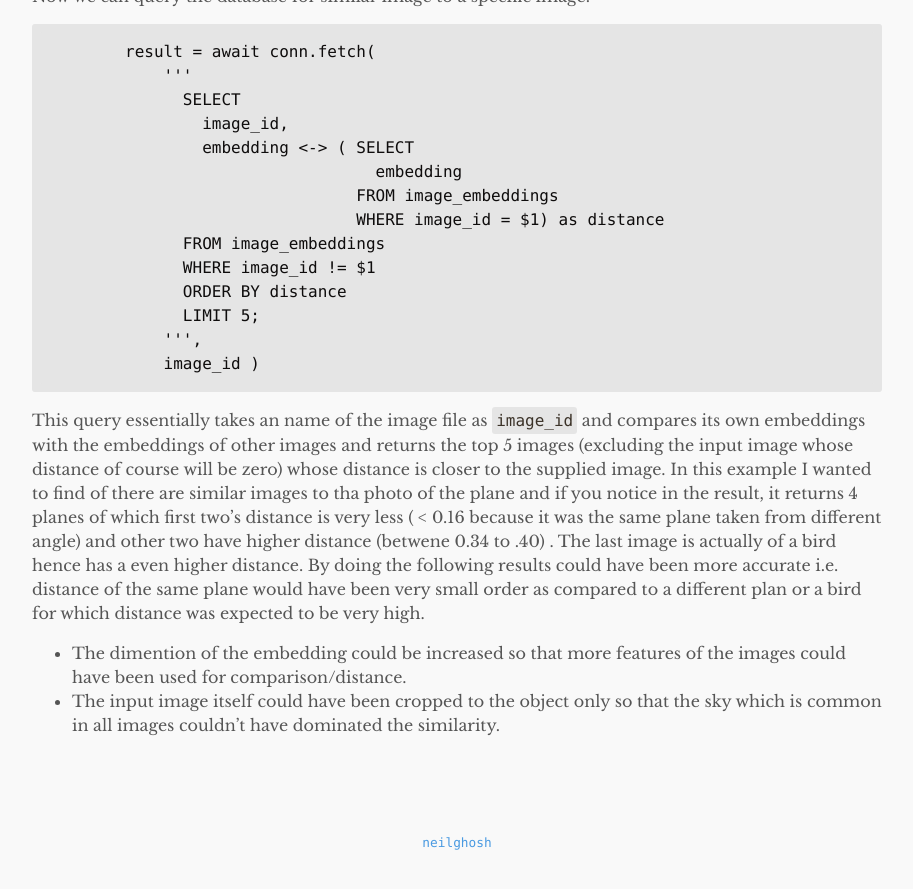
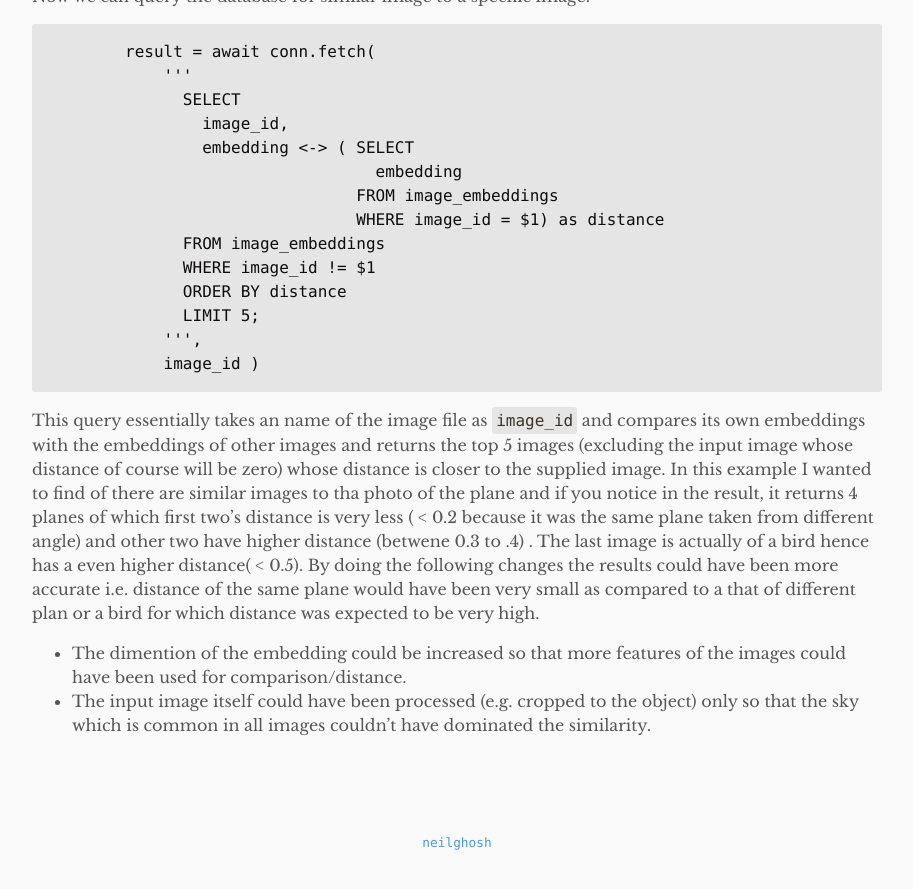
Before and after one commit to neilghosh/neilghosh.github.io, a Jekyll site: the page built from _posts/2023/2023-12-02-embeddings-prediction-using-vertext-ai-and-vector-database.md.md, in a window 1280 px wide and 900 px high, scrolled down 6364 px. Shown: the top 889 px of the window, without its empty margins (183-1096 px from the left). Built offline with Jekyll 4.4.1, drawn with Linux system fonts in a browser that asks for light colours.

Commit message:
_posts/2023/2023-12-02-embeddings-prediction-using-vertext-ai-and-vector-database.md.md updated from https://stackedit.io/

````diff
--- a/_posts/2023/2023-12-02-embeddings-prediction-using-vertext-ai-and-vector-database.md.md
+++ b/_posts/2023/2023-12-02-embeddings-prediction-using-vertext-ai-and-vector-database.md.md
@@ -177,12 +177,12 @@
             image_id )
 ```
 
-This query essentially takes an name of the image file as `image_id` and compares its own embeddings with the embeddings of other images and returns the top 5 images (excluding the input image whose distance of course will be zero) whose distance is closer to the supplied image. In this example I wanted to find of there are similar images to tha photo of the plane and if you notice in the result, it returns 4 planes of which first two's distance is very less ( < 0.16 because it was the same plane taken from different angle) and other two have higher distance (betwene 0.34 to .40) . The last image is actually of a bird hence has a even higher distance. By doing the following  results could have been more accurate i.e. distance of the same plane would have been very small order as compared to a different plan or a bird for which distance was expected to be very high.
+This query essentially takes an name of the image file as `image_id` and compares its own embeddings with the embeddings of other images and returns the top 5 images (excluding the input image whose distance of course will be zero) whose distance is closer to the supplied image. In this example I wanted to find of there are similar images to tha photo of the plane and if you notice in the result, it returns 4 planes of which first two's distance is very less ( < 0.2 because it was the same plane taken from different angle) and other two have higher distance (betwene 0.3 to .4) . The last image is actually of a bird hence has a even higher distance( < 0.5). By doing the following changes the results could have been more accurate i.e. distance of the same plane would have been very small  as compared to a that of different plan or a bird for which distance was expected to be very high.
 
 - The dimention of the embedding could be increased so that more features of the images could have been used for comparison/distance.
-- The input image itself could have been cropped to the object only so that the sky which is common in all images couldn't have dominated the similarity.
+- The input image itself could have been processed (e.g. cropped to the object) only so that the sky which is common in all images couldn't have dominated the similarity.
 <!--stackedit_data:
-eyJoaXN0b3J5IjpbODMwMTIxNDA3LC04Mjc0OTg5NDQsMTgxMD
-gwNzU3NywtNDYwODMxMTg5LC0xMTEyODcyNjk1LDE5OTI3NDkw
-MTcsNzYxODEwMDA0XX0=
+eyJoaXN0b3J5IjpbMTUyOTMzMDcsLTgyNzQ5ODk0NCwxODEwOD
+A3NTc3LC00NjA4MzExODksLTExMTI4NzI2OTUsMTk5Mjc0OTAx
+Nyw3NjE4MTAwMDRdfQ==
 -->
````
